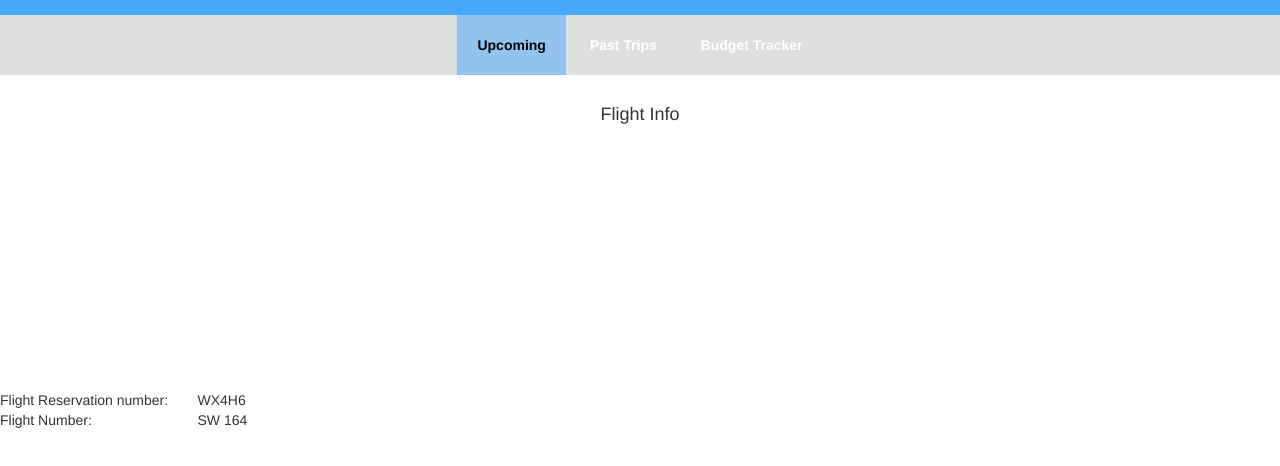
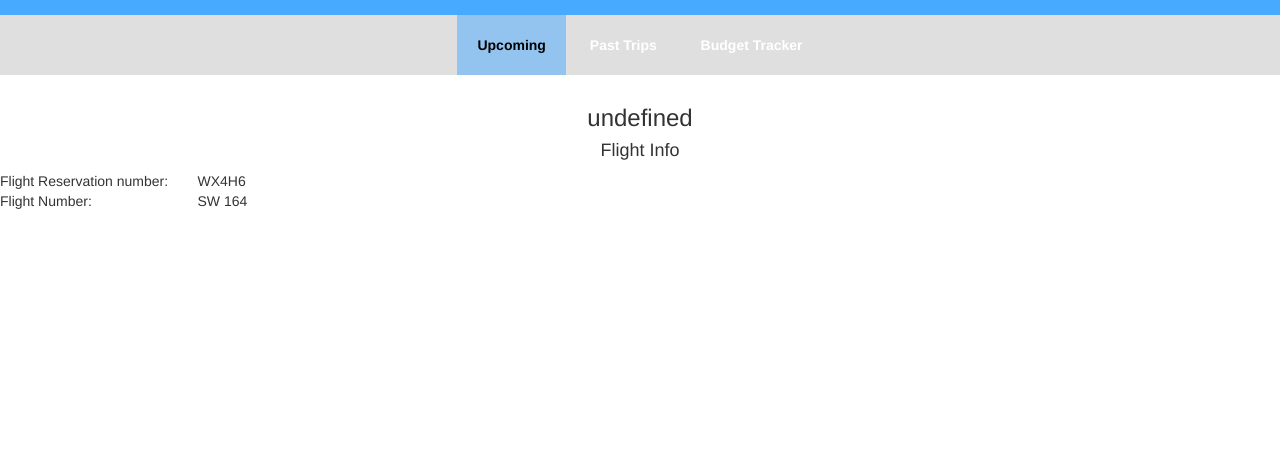
Before and after one commit to sendacrate/sendacrate.github.io, a website: page app/details.html in a window 1280 px wide. Shown: the part 52-518 px from the top of the page. Drawn offline with nearby package versions, Linux system fonts and the light colour scheme.

Commit message:
test details link8

```diff
--- a/app/details.html
+++ b/app/details.html
@@ -32,7 +32,7 @@
       <h3 id = "city"></h3>
       <h4>Flight Info</h4>
       <table style="width:20%">
-        <iframe id="myIframe2" src="" height="250px"  width="250px" scrolling="yes" frameborder="0"></iframe>
+        <!-- <iframe id="myIframe2" src="" height="250px"  width="250px" scrolling="yes" frameborder="0"></iframe> -->
   <tr>
     <td>Flight Reservation number:</td>
     <td>WX4H6</td>
--- a/app/details.js
+++ b/app/details.js
@@ -1,10 +1,10 @@
 $(document).ready(function() {
 
-  // var param1 = getParamValue('city');
+  var param1 = getParamValue('city');
   // console.log("iuoihoh",param1)
-  // url = "/app/details.html?city="+param1
-  // $('#myIframe2').attr('src', url);
-  // document.getElementById('city').innerHTML = param1
+  url = "/app/details.html?city="+param1
+  $('#myIframe2').attr('src', url);
+  document.getElementById('city').innerHTML = param1
 })
 function myFunction(){
   var param1 = getParamValue('city');
```
